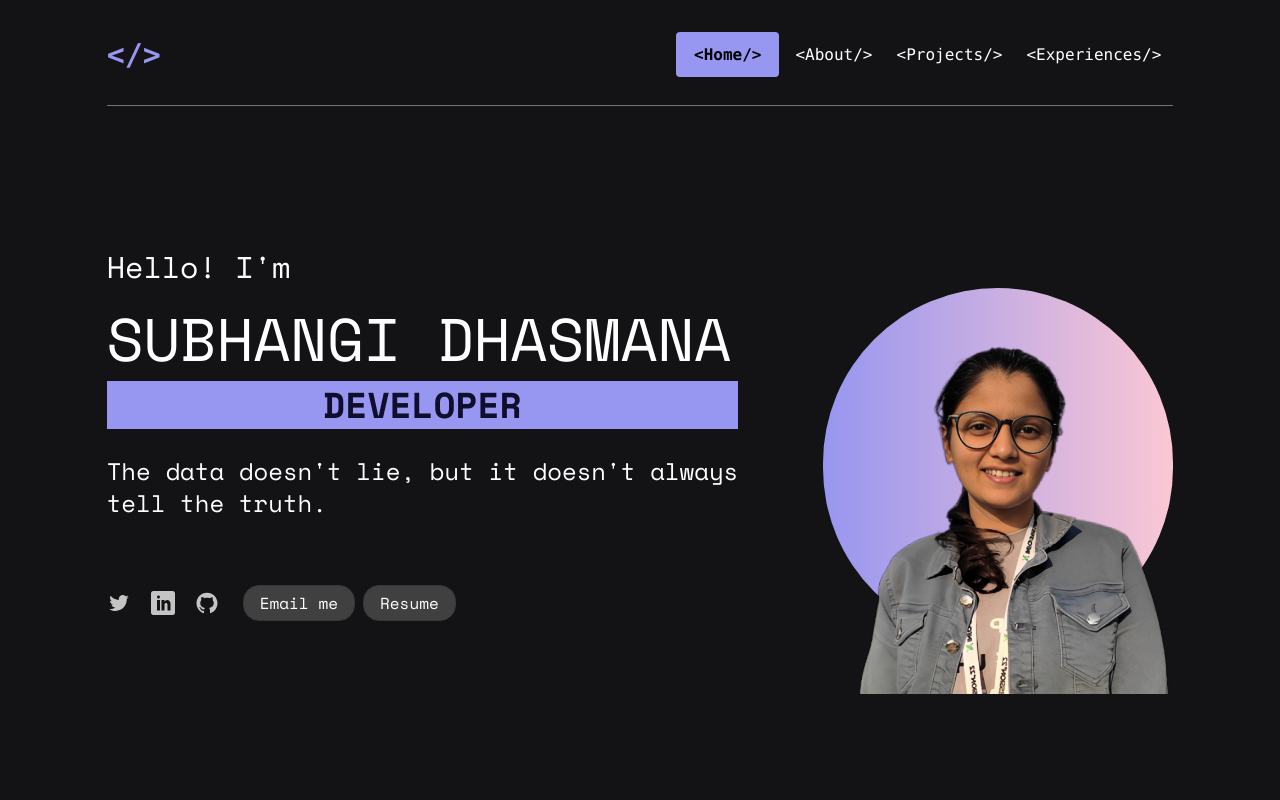
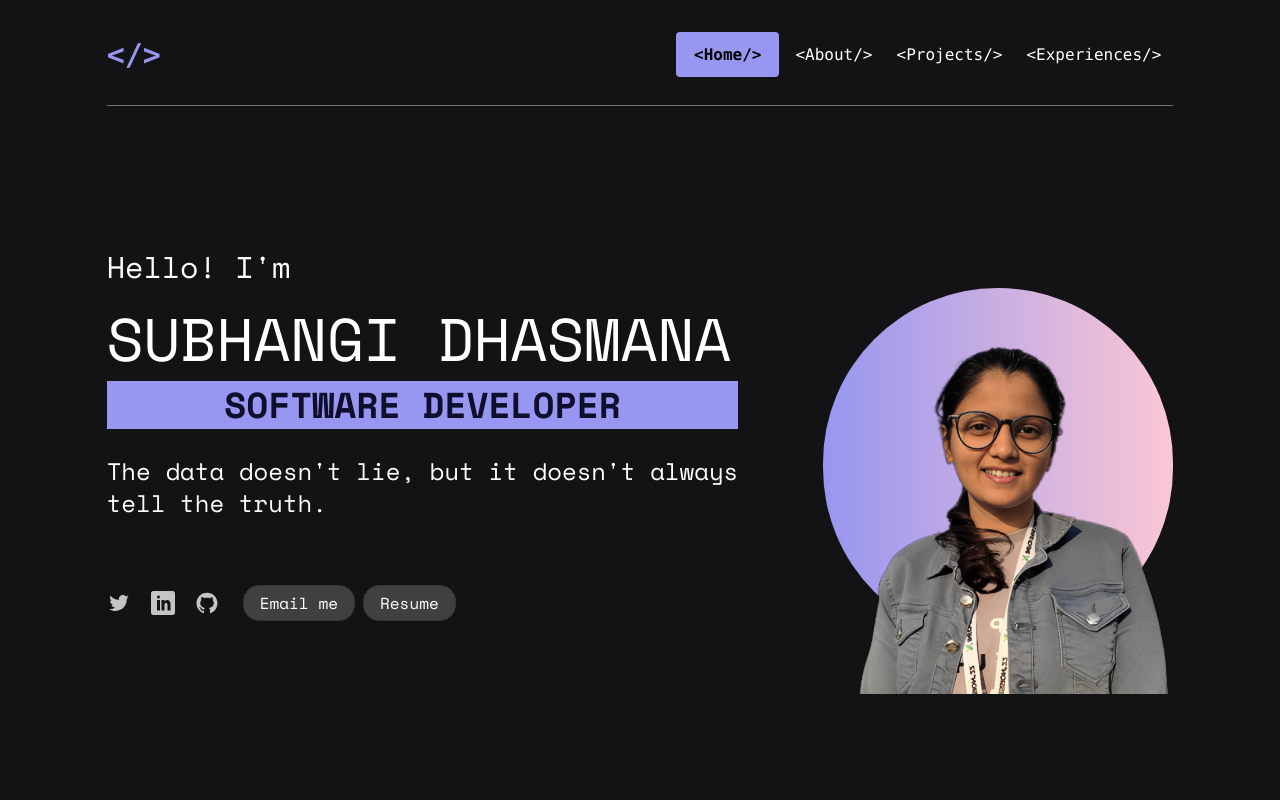
Before and after one commit to SUBHANGI-DHASMANA/portfolio, a Next.js app: page / in a window 1280 px wide. Shown: the top 800 px of the page. Built offline with nearby package versions, Linux system fonts and the light colour scheme.

Commit message:
Update Container.tsx

```diff
--- a/app/components/Container.tsx
+++ b/app/components/Container.tsx
@@ -21,8 +21,8 @@ const Container = (props: Props) => {
                     <p className='text-xl sm:text-2xl  md:text-xl lg:text-2xl xl:text-3xl'>Hello! I&apos;m</p>
                     <h1 className='text-4xl sm:text-5xl md:text-4xl lg:text-5xl xl:text-6xl pt-2 pb-3  lg:pt-6'>SUBHANGI DHASMANA</h1>
                     <section className="animation text-4xl">
-                        <div className="first"><div className='w-full py-5'>DEVELOPER</div></div>
-                        <div className="second"><div className='w-full py-5'>Aspiring Data Scientist</div></div>
+                        <div className="first"><div className='w-full py-5'>SOFTWARE DEVELOPER</div></div>
+                        <div className="second"><div className='w-full py-5'>WEB DEVELOPER</div></div>
                     </section>
                     <p className='text-base sm:text-xl md:text-base lg:text-xl xl:text-2xl lg:pt-6'>The data doesn&apos;t lie, but it doesn&apos;t always <br /> tell the truth.</p>
                     <div className='flex items-center mt-6 md:mt-14 z-10'>
@@ -33,7 +33,7 @@ const Container = (props: Props) => {
                         </ul>
                         <div className='flex gap-2'>
                             <a href="mailto:subhangi.dhasmana@gmail.com" className='px-4 py-[5px] whitespace-nowrap transition ease-in duration-150 bg-neutral-700 hover:bg-neutral-600 rounded-2xl border-[0.5px] border-[#363636]'>Email me</a>
-                            <a href="https://drive.google.com/file/d/1CoVgVlvLo3yswVtQqiIbYD8hkF4ZR1Ee/view?usp=sharing" target='_blank' className='px-4 py-[5px] whitespace-nowrap transition ease-in duration-150 bg-neutral-700 hover:bg-neutral-600 rounded-2xl border-[0.5px] border-[#363636]'>Resume</a>
+                            <a href="https://drive.google.com/file/d/1XdEM5Hliwl4mMvcXLk1bft5DyAGXkOsm/view?usp=sharing" target='_blank' className='px-4 py-[5px] whitespace-nowrap transition ease-in duration-150 bg-neutral-700 hover:bg-neutral-600 rounded-2xl border-[0.5px] border-[#363636]'>Resume</a>
                         </div>
                     </div>
                 </div>
```
